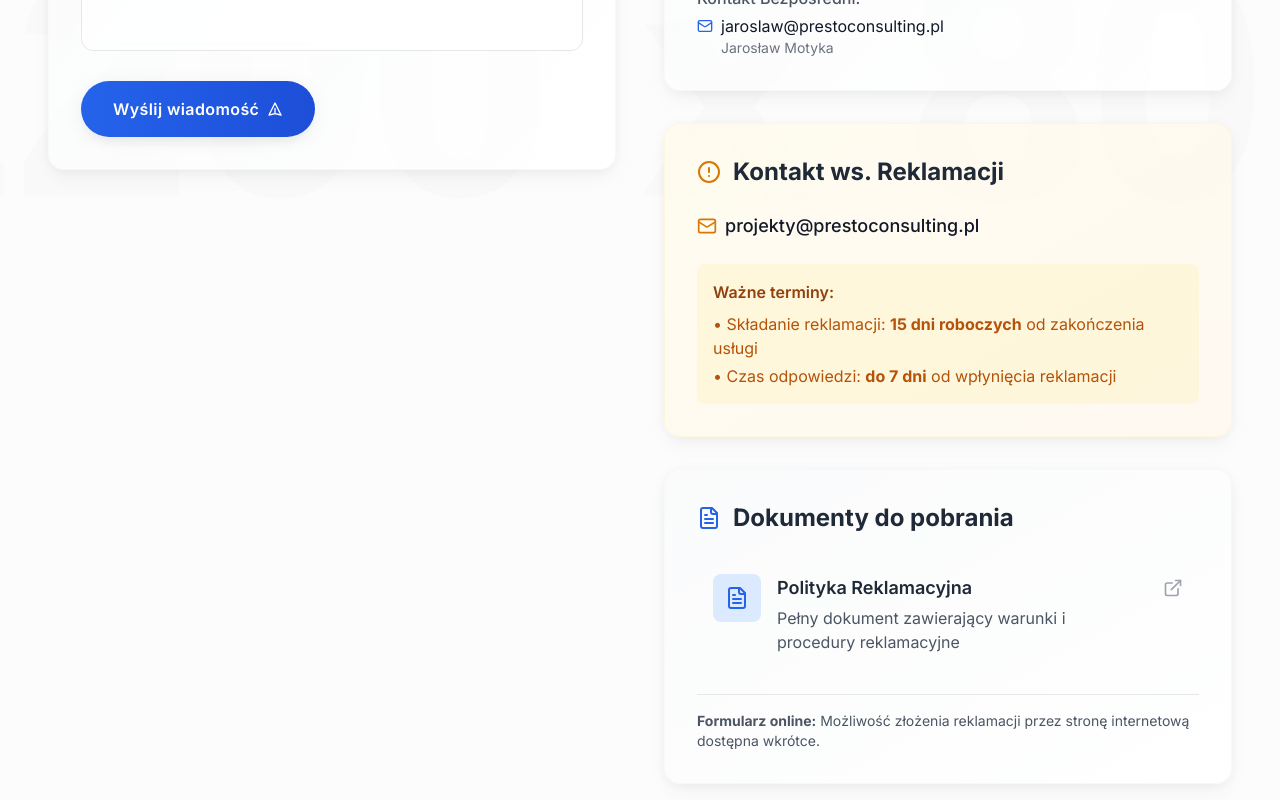
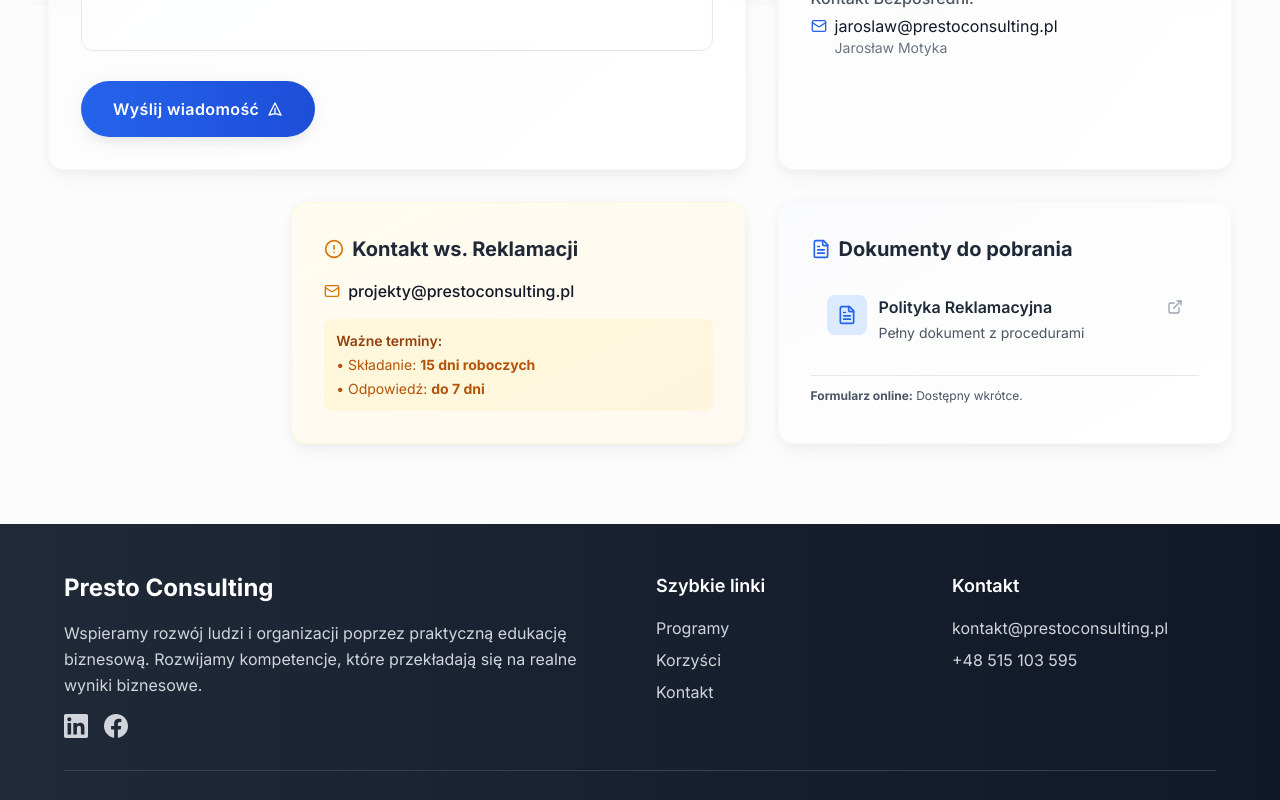
Before and after one commit to facetcoztoba/presto-web-dynamics, a React (Vite) app: page / in a window 1280 px wide. Shown: the part 6840-7640 px from the top of the page. Built offline with nearby package versions, Linux system fonts and the light colour scheme.

Commit message:
Refactor: Contact section layout
Restructured the contact section to a 2-column layout with the contact form taking 3/5 width and company details taking 2/5.  Complaint contact and document sections are placed below, with equal button sizes.

```diff
--- a/src/components/ContactSection.tsx
+++ b/src/components/ContactSection.tsx
@@ -22,16 +22,17 @@ const ContactSection: React.FC = () => {
           className="text-center mb-16"
         />
 
-        <div className="grid grid-cols-1 lg:grid-cols-2 gap-12">
-          {/* Contact Form - Left Column */}
-          <div>
+        {/* Main Grid Container */}
+        <div className="grid grid-cols-1 lg:grid-cols-5 gap-6 lg:gap-8">
+          {/* Top Row */}
+          {/* Contact Form - 3/5 width */}
+          <div className="lg:col-span-3">
             <ContactForm />
           </div>
 
-          {/* Contact Information - Right Column */}
-          <div className="space-y-8">
-            {/* Company Information & General Contact */}
-            <div className="bg-gradient-to-br from-gray-50/80 to-white/80 backdrop-blur-sm p-8 rounded-2xl shadow-soft border border-gray-100/50">
+          {/* Company Information & General Contact - 2/5 width */}
+          <div className="lg:col-span-2">
+            <div className="bg-gradient-to-br from-gray-50/80 to-white/80 backdrop-blur-sm p-8 rounded-2xl shadow-soft border border-gray-100/50 h-full">
               <h3 className="text-2xl font-bold text-gray-800 mb-6 font-inter flex items-center">
                 <Mail className="w-6 h-6 mr-3 text-primary-600" />
                 Dane Firmy i Kontakt
@@ -92,38 +93,43 @@ const ContactSection: React.FC = () => {
                 </div>
               </div>
             </div>
+          </div>
 
-            {/* Complaints Contact */}
-            <div className="bg-gradient-to-br from-amber-50/80 to-orange-50/80 backdrop-blur-sm p-8 rounded-2xl shadow-soft border border-amber-100/50">
-              <h3 className="text-2xl font-bold text-gray-800 mb-6 font-inter flex items-center">
-                <AlertCircle className="w-6 h-6 mr-3 text-amber-600" />
+          {/* Bottom Row - Equal Width Buttons */}
+          {/* Complaints Contact */}
+          <div className="lg:col-span-2 lg:col-start-2">
+            <div className="bg-gradient-to-br from-amber-50/80 to-orange-50/80 backdrop-blur-sm p-8 rounded-2xl shadow-soft border border-amber-100/50 h-full">
+              <h3 className="text-xl font-bold text-gray-800 mb-4 font-inter flex items-center">
+                <AlertCircle className="w-5 h-5 mr-2 text-amber-600" />
                 Kontakt ws. Reklamacji
               </h3>
 
-              <div className="space-y-6">
+              <div className="space-y-4">
                 <div className="group">
                   <div className="flex items-center space-x-2 mb-3">
-                    <Mail className="w-5 h-5 text-amber-600" />
-                    <a href="mailto:projekty@prestoconsulting.pl" className="hover:text-primary-600 transition-colors duration-300 text-lg font-medium">
+                    <Mail className="w-4 h-4 text-amber-600" />
+                    <a href="mailto:projekty@prestoconsulting.pl" className="hover:text-primary-600 transition-colors duration-300 font-medium">
                       projekty@prestoconsulting.pl
                     </a>
                   </div>
                 </div>
 
-                <div className="bg-amber-100/50 p-4 rounded-lg">
-                  <p className="font-semibold text-amber-800 mb-2">Ważne terminy:</p>
-                  <div className="space-y-1 text-amber-700">
-                    <p>• Składanie reklamacji: <strong>15 dni roboczych</strong> od zakończenia usługi</p>
-                    <p>• Czas odpowiedzi: <strong>do 7 dni</strong> od wpłynięcia reklamacji</p>
+                <div className="bg-amber-100/50 p-3 rounded-lg">
+                  <p className="font-semibold text-amber-800 mb-1 text-sm">Ważne terminy:</p>
+                  <div className="space-y-1 text-amber-700 text-sm">
+                    <p>• Składanie: <strong>15 dni roboczych</strong></p>
+                    <p>• Odpowiedź: <strong>do 7 dni</strong></p>
                   </div>
                 </div>
               </div>
             </div>
+          </div>
 
-            {/* Documents Section */}
-            <div className="bg-gradient-to-br from-gray-50/80 to-white/80 backdrop-blur-sm p-8 rounded-2xl shadow-soft border border-gray-100/50">
-              <h3 className="text-2xl font-bold text-gray-800 mb-6 font-inter flex items-center">
-                <FileText className="w-6 h-6 mr-3 text-primary-600" />
+          {/* Documents Section */}
+          <div className="lg:col-span-2">
+            <div className="bg-gradient-to-br from-gray-50/80 to-white/80 backdrop-blur-sm p-8 rounded-2xl shadow-soft border border-gray-100/50 h-full">
+              <h3 className="text-xl font-bold text-gray-800 mb-4 font-inter flex items-center">
+                <FileText className="w-5 h-5 mr-2 text-primary-600" />
                 Dokumenty do pobrania
               </h3>
 
@@ -132,26 +138,26 @@ const ContactSection: React.FC = () => {
                   href="https://hosting1736455092.freekru.pl/wp-content/uploads/2025/06/Polityka_Reklamacyjna_Presto.pdf"
                   target="_blank"
                   rel="noopener noreferrer"
-                  className="group flex items-start space-x-4 p-4 rounded-lg hover:bg-white/70 transition-all duration-300 hover:shadow-sm"
+                  className="group flex items-start space-x-3 p-4 rounded-lg hover:bg-white/70 transition-all duration-300 hover:shadow-sm"
                 >
-                  <div className="flex-shrink-0 w-12 h-12 bg-primary-100 text-primary-600 rounded-lg flex items-center justify-center group-hover:bg-primary-200 transition-colors duration-300">
-                    <FileText className="w-6 h-6" />
+                  <div className="flex-shrink-0 w-10 h-10 bg-primary-100 text-primary-600 rounded-lg flex items-center justify-center group-hover:bg-primary-200 transition-colors duration-300">
+                    <FileText className="w-5 h-5" />
                   </div>
                   <div className="flex-1 min-w-0">
-                    <p className="text-gray-800 font-semibold font-inter group-hover:text-primary-700 transition-colors duration-300 text-lg">
+                    <p className="text-gray-800 font-semibold font-inter group-hover:text-primary-700 transition-colors duration-300">
                       Polityka Reklamacyjna
                     </p>
-                    <p className="text-gray-600 font-inter mt-1">
-                      Pełny dokument zawierający warunki i procedury reklamacyjne
+                    <p className="text-gray-600 font-inter mt-1 text-sm">
+                      Pełny dokument z procedurami
                     </p>
                   </div>
-                  <ExternalLink className="w-5 h-5 text-gray-400 group-hover:text-primary-600 transition-colors duration-300 flex-shrink-0 mt-1" />
+                  <ExternalLink className="w-4 h-4 text-gray-400 group-hover:text-primary-600 transition-colors duration-300 flex-shrink-0 mt-1" />
                 </a>
               </div>
 
-              <div className="mt-6 pt-4 border-t border-gray-200">
-                <p className="text-sm text-gray-600 font-inter">
-                  <strong>Formularz online:</strong> Możliwość złożenia reklamacji przez stronę internetową dostępna wkrótce.
+              <div className="mt-4 pt-3 border-t border-gray-200">
+                <p className="text-xs text-gray-600 font-inter">
+                  <strong>Formularz online:</strong> Dostępny wkrótce.
                 </p>
               </div>
             </div>
```
